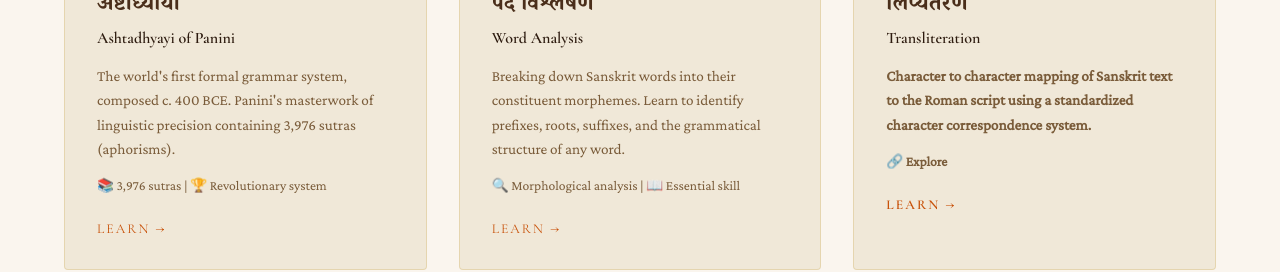
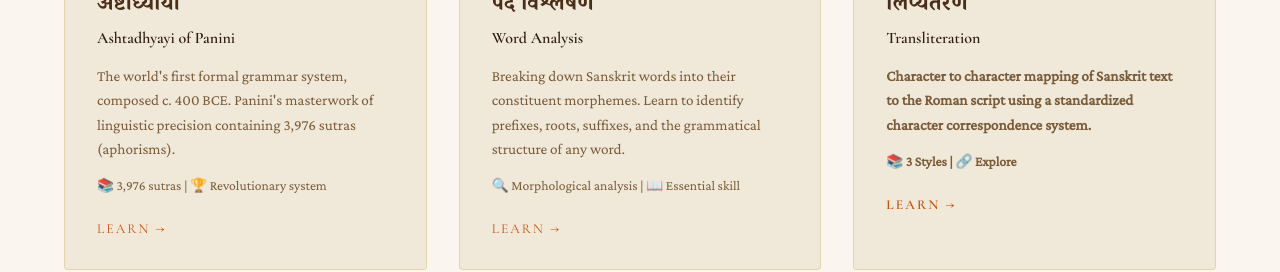
Before and after one commit to mainpratyushhoon/SanskritNHeritage, a plain HTML site: page pages/grammar.html in a window 1280 px wide. Shown: the part 1275-1547 px from the top of the page. Drawn offline with nearby package versions, Linux system fonts and the light colour scheme.

Commit message:
Update exploration text with additional styles

```diff
--- a/pages/grammar.html
+++ b/pages/grammar.html
@@ -115,7 +115,7 @@
         <h3 style="font-family: var(--font-devanagari); font-size: 1.4rem; color: var(--earth-mid); margin-bottom: 0.25rem;">लिप्यंतरण</h3>
         <h4 style="font-family: var(--font-display); font-size: 1rem; color: var(--earth); margin-bottom: 1rem;">Transliteration<h4>
         <p style="font-size: 0.95rem; color: var(--earth-light); line-height: 1.6; margin-bottom: 1rem;">Character to character mapping of Sanskrit text to the Roman script using a standardized character correspondence system.</p>
-        <div style="font-size: 0.85rem; color: var(--earth-light); margin-bottom: 1.5rem;">🔗 Explore</div>
+        <div style="font-size: 0.85rem; color: var(--earth-light); margin-bottom: 1.5rem;">📚 3 Styles | 🔗 Explore</div>
         <a href="#" style="color: var(--saffron); text-decoration: none; font-family: var(--font-display); font-size: 0.85rem; letter-spacing: 0.15em; text-transform: uppercase;">Learn →</a>
       </div>
 
```
